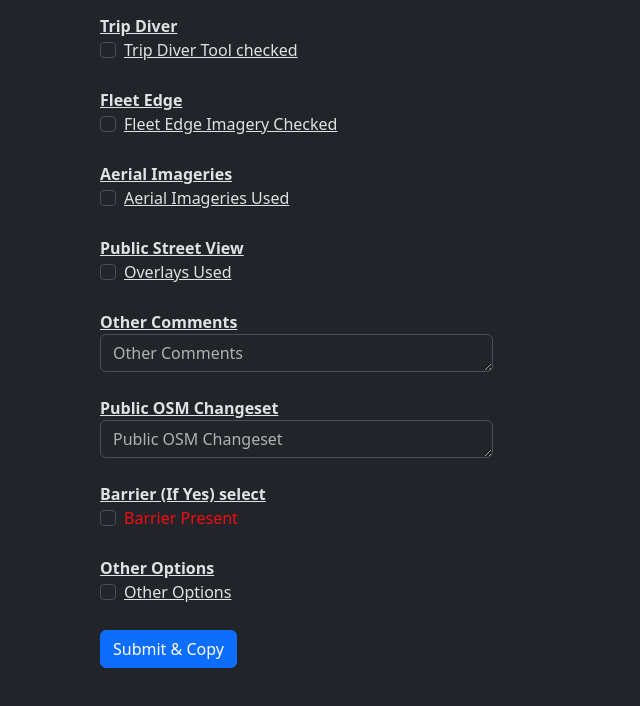
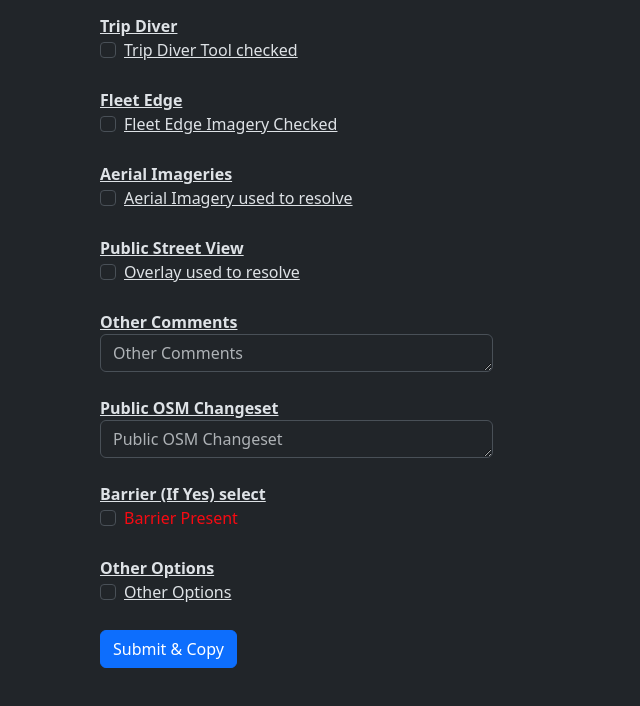
Before and after one commit to AmanRaj0100/amazon-template, a plain HTML site: page index.html in a window 1280 px wide. Shown: the part 60-766 px from the top of the page, without its empty margins (0-640 px from the left). Drawn offline with nearby package versions, Linux system fonts and the light colour scheme.

Commit message:
Changed wordings for few titles

```diff
--- a/index.html
+++ b/index.html
@@ -130,7 +130,7 @@ Date:24-02-2023 -->
                 <div class="form-check">
                     <input class="form-check-input" type="checkbox" id="IMAGERY" name="BD" value="Aerial Imageries Used" onclick="imageryShow()">
                     <label class="form-check-label" for="IMAGERY">
-                        <a><u>Aerial Imageries Used</u></a> </input>
+                        <a><u> Aerial Imagery used to resolve </u></a> </input>
                     </label>
                 </div>
                 <div class="container" id="BDIMAGERY" style="display:none;">
@@ -184,7 +184,7 @@ Date:24-02-2023 -->
                     <div class="form-check">
                         <input class="form-check-input" type="checkbox" id="OVERLAY" name="BD" value="Overlay Present" onclick="overlayShow()">
                         <label class="form-check-label" for="OVERLAY">
-                            <a><u> Overlays Used </u></a> </input>
+                            <a><u> Overlay used to resolve </u></a> </input>
                         </label>
                     </div>
                     <div class="container" id="BDOVERLAY" style="display:none;">
```
Also changed, not shown: raws and scratches/latest_collated/New_Editor_Template-amarajz-24022023.html (+2 -2 lines).
